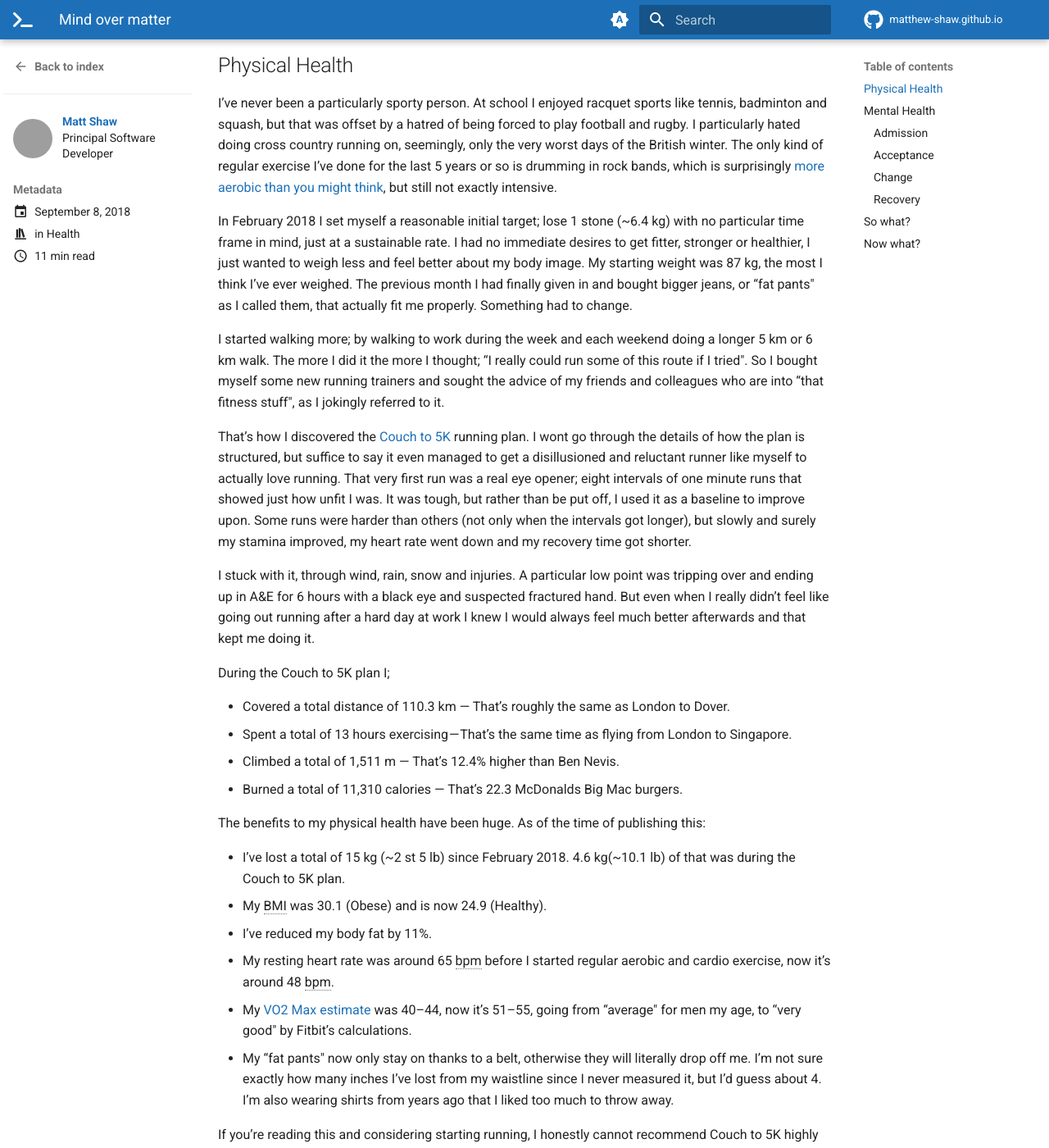
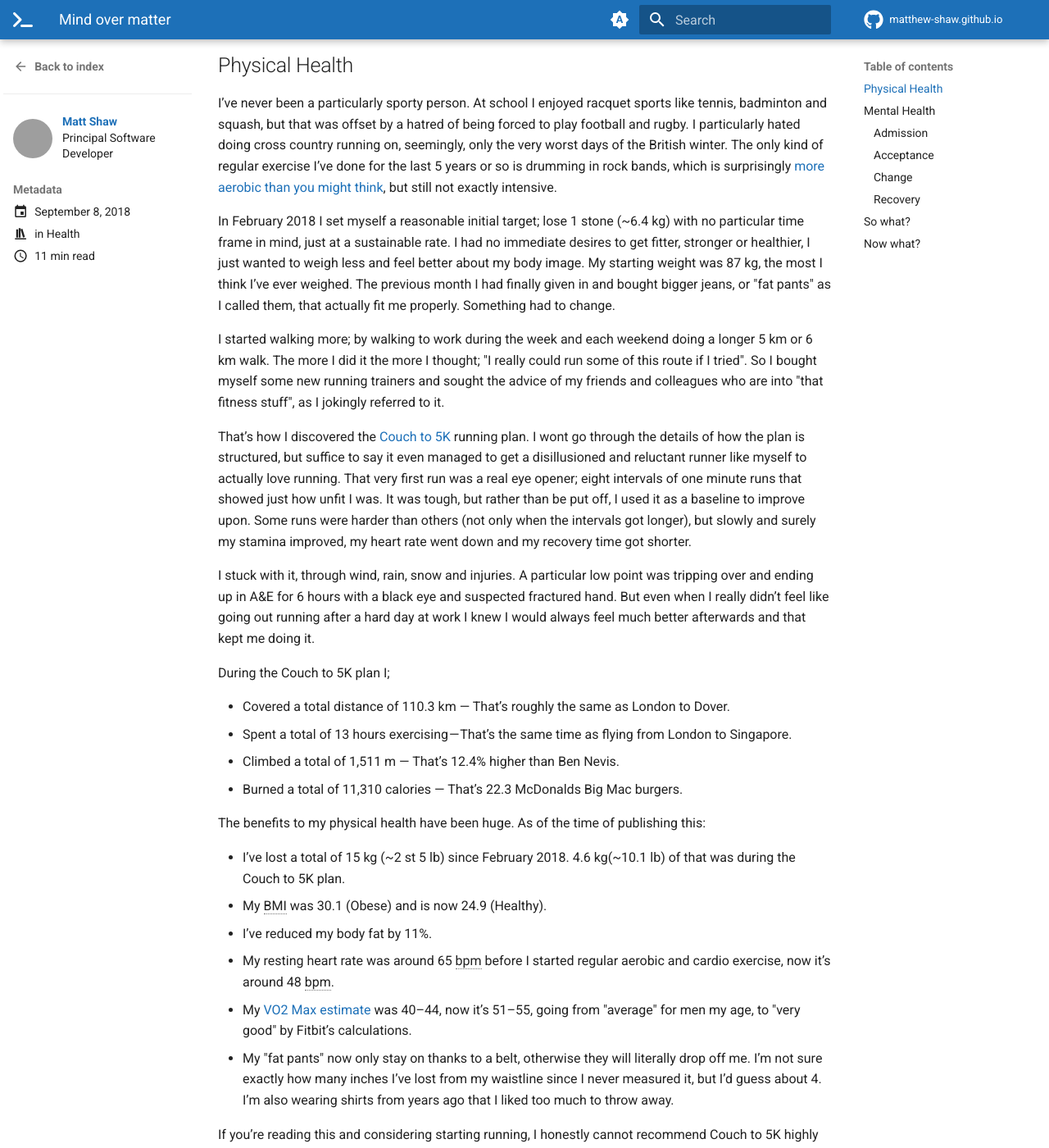
Before and after one commit to matthew-shaw/matthew-shaw.github.io, an MkDocs documentation site: the page built from docs/blog/posts/mind-over-matter.md, in a window 1280 px wide and 1400 px high, scrolled down 295 px. Shown: the whole window at 82% size. Built offline with MkDocs 1.6.1 and Material for MkDocs 9.7.7, drawn with Linux system fonts in a browser that asks for light colours; plug-ins that fetch from the network failed and are left out; comment, search, counter and statistics services are not loaded; some of the changed text lies outside the part shown; grey boxes are pictures that could not be loaded.

Commit message:
replace quote marks

```diff
--- a/docs/blog/posts/mind-over-matter.md
+++ b/docs/blog/posts/mind-over-matter.md
@@ -23,9 +23,9 @@ I decided to do something about my weight and perceived body image. But it wasn
 
 I’ve never been a particularly sporty person. At school I enjoyed racquet sports like tennis, badminton and squash, but that was offset by a hatred of being forced to play football and rugby. I particularly hated doing cross country running on, seemingly, only the very worst days of the British winter. The only kind of regular exercise I’ve done for the last 5 years or so is drumming in rock bands, which is surprisingly [more aerobic than you might think](http://news.bbc.co.uk/1/hi/health/7518888.stm), but still not exactly intensive.
 
-In February 2018 I set myself a reasonable initial target; lose 1 stone (~6.4 kg) with no particular time frame in mind, just at a sustainable rate. I had no immediate desires to get fitter, stronger or healthier, I just wanted to weigh less and feel better about my body image. My starting weight was 87 kg, the most I think I’ve ever weighed. The previous month I had finally given in and bought bigger jeans, or “fat pants" as I called them, that actually fit me properly. Something had to change.
+In February 2018 I set myself a reasonable initial target; lose 1 stone (~6.4 kg) with no particular time frame in mind, just at a sustainable rate. I had no immediate desires to get fitter, stronger or healthier, I just wanted to weigh less and feel better about my body image. My starting weight was 87 kg, the most I think I’ve ever weighed. The previous month I had finally given in and bought bigger jeans, or "fat pants" as I called them, that actually fit me properly. Something had to change.
 
-I started walking more; by walking to work during the week and each weekend doing a longer 5 km or 6 km walk. The more I did it the more I thought; “I really could run some of this route if I tried". So I bought myself some new running trainers and sought the advice of my friends and colleagues who are into “that fitness stuff", as I jokingly referred to it.
+I started walking more; by walking to work during the week and each weekend doing a longer 5 km or 6 km walk. The more I did it the more I thought; "I really could run some of this route if I tried". So I bought myself some new running trainers and sought the advice of my friends and colleagues who are into "that fitness stuff", as I jokingly referred to it.
 
 That’s how I discovered the [Couch to 5K](https://www.nhs.uk/LiveWell/c25k/Pages/couch-to-5k.aspx) running plan. I wont go through the details of how the plan is structured, but suffice to say it even managed to get a disillusioned and reluctant runner like myself to actually love running. That very first run was a real eye opener; eight intervals of one minute runs that showed just how unfit I was. It was tough, but rather than be put off, I used it as a baseline to improve upon. Some runs were harder than others (not only when the intervals got longer), but slowly and surely my stamina improved, my heart rate went down and my recovery time got shorter.
 
@@ -44,20 +44,20 @@ The benefits to my physical health have been huge. As of the time of publishing
 - My BMI was 30.1 (Obese) and is now 24.9 (Healthy).
 - I’ve reduced my body fat by 11%.
 - My resting heart rate was around 65 bpm before I started regular aerobic and cardio exercise, now it’s around 48 bpm.
-- My [VO2 Max estimate](https://help.fitbit.com/articles/en_US/Help_article/2096) was 40–44, now it’s 51–55, going from “average" for men my age, to “very good" by Fitbit’s calculations.
-- My “fat pants" now only stay on thanks to a belt, otherwise they will literally drop off me. I’m not sure exactly how many inches I’ve lost from my waistline since I never measured it, but I’d guess about 4. I’m also wearing shirts from years ago that I liked too much to throw away.
+- My [VO2 Max estimate](https://help.fitbit.com/articles/en_US/Help_article/2096) was 40–44, now it’s 51–55, going from "average" for men my age, to "very good" by Fitbit’s calculations.
+- My "fat pants" now only stay on thanks to a belt, otherwise they will literally drop off me. I’m not sure exactly how many inches I’ve lost from my waistline since I never measured it, but I’d guess about 4. I’m also wearing shirts from years ago that I liked too much to throw away.
 
-If you’re reading this and considering starting running, I honestly cannot recommend Couch to 5K highly enough, and I _never_ thought I’d be saying that. Back in February I wouldn’t have taken that advice, so if you’re reading this and feeling dismissive, sceptical or apprehensive, I understand, I was too, but **I was wrong**. Here’s how I realised…
+If you’re reading this and considering starting running, I honestly cannot recommend Couch to 5K highly enough, and I _never_ thought I’d be saying that. Back in February I wouldn’t have taken that advice, so if you’re reading this and feeling dismissive, sceptical or apprehensive, I understand, I was too, but **I was wrong**. Here’s how I realised...
 
 ## Mental Health
 
-Everyone loves a feel-good weight loss / fitness story and I am very pleased with my progress and proud of what I’ve achieved. But that is less than half of this story. Here’s the hardest part for me; to be open and honest about this, as it’s not something many people, even those close to me, _really_ know about, but talking about it is cathartic so here goes…
+Everyone loves a feel-good weight loss / fitness story and I am very pleased with my progress and proud of what I’ve achieved. But that is less than half of this story. Here’s the hardest part for me; to be open and honest about this, as it’s not something many people, even those close to me, _really_ know about, but talking about it is cathartic so here goes...
 
-> “Hi, my name is Matt and I have mental health problems. Specifically, [Clinical Depression](https://www.nhs.uk/conditions/clinical-depression/) and [Generalised Anxiety Disorder](https://www.nhs.uk/conditions/generalised-anxiety-disorder/) with a tendency towards [Impostor Syndrome](https://en.wikipedia.org/wiki/Impostor_syndrome)."
+> "Hi, my name is Matt and I have mental health problems. Specifically, [Clinical Depression](https://www.nhs.uk/conditions/clinical-depression/) and [Generalised Anxiety Disorder](https://www.nhs.uk/conditions/generalised-anxiety-disorder/) with a tendency towards [Impostor Syndrome](https://en.wikipedia.org/wiki/Impostor_syndrome)."
 
 I have a long history with these issues, mostly over a decade ago, which included periods of depression and anxiety that at times made simply being myself something that I abhorred. I felt worthless and useless, because that’s how I viewed myself, so that’s what I told myself I was. It was a self-fulfilling vicious circle and it prevented me from living my life.
 
-I was on various antidepressants, sought counselling and therapy several times, read some self help books and after a long and difficult time I learned how to cope with it. But you don’t _“get better"_. It’s not like a common cold, it doesn’t just go away eventually, you learn how to live with it. Although I’m pleased to say that most of the last decade has been relapse free.
+I was on various antidepressants, sought counselling and therapy several times, read some self help books and after a long and difficult time I learned how to cope with it. But you don’t _"get better"_. It’s not like a common cold, it doesn’t just go away eventually, you learn how to live with it. Although I’m pleased to say that most of the last decade has been relapse free.
 
 ### Admission
 
@@ -65,7 +65,7 @@ That is, until a couple of years ago. The birth of my daughter was the single mo
 
 In addition, I had recently gained a promotion at work into a role that I had aspired to for many years. A role that carries a lot of technical responsibility with many people looking to me for answers, leadership and guidance. I was working on a high profile project that received a lot of scrutiny and criticism. I was giving it my all, so it was hard not to take things personally. It was a difficult and pressured working environment for quite a long time and whilst I had the support of a brilliant team around me, it took its toll.
 
-It took a long time for me to accept that something was wrong, despite being more aware of the symptoms given my history with them, I just couldn’t see it. “I’m just tired", “I’m stressed at work", “Having a child isn’t easy, every parent must feel this way" are the kind of things I would say to myself to justify my emotions. It wasn’t until I saw the impact it was having on my wife, our relationship and my relationship with my daughter that I started to accept that I needed help. My wife was my saviour really, if she hadn’t helped me see what was happening I don’t think I’d have been able to even want to change.
+It took a long time for me to accept that something was wrong, despite being more aware of the symptoms given my history with them, I just couldn’t see it. "I’m just tired", "I’m stressed at work", "Having a child isn’t easy, every parent must feel this way" are the kind of things I would say to myself to justify my emotions. It wasn’t until I saw the impact it was having on my wife, our relationship and my relationship with my daughter that I started to accept that I needed help. My wife was my saviour really, if she hadn’t helped me see what was happening I don’t think I’d have been able to even want to change.
 
 ### Acceptance
 
@@ -75,7 +75,7 @@ The only benefit I found from this experience was that having gone through their
 
 ### Change
 
-You have to _want_ to change. You can’t just go to a counsellor, sit there and chat for an hour a week and expect to _“get better"_. They can’t cure you and they can’t fix you. You have to do it for yourself. They are a key person though, and the relationship you form with them is very important. I was very lucky to find an excellent counsellor privately who was open to taking a different approach to the CBT model, since my previous experiences with it weren’t that effective.
+You have to _want_ to change. You can’t just go to a counsellor, sit there and chat for an hour a week and expect to _"get better"_. They can’t cure you and they can’t fix you. You have to do it for yourself. They are a key person though, and the relationship you form with them is very important. I was very lucky to find an excellent counsellor privately who was open to taking a different approach to the CBT model, since my previous experiences with it weren’t that effective.
 
 I’ve been seeing my counsellor Sarah for about 6 months and it has helped me tremendously, far more than any of my previous experiences of CBT. I’ve re-learnt various coping mechanisms and strategies, including;
 
@@ -92,7 +92,7 @@ I was experiencing very similar mental barriers in my counselling sessions as I
 
 It was all about micro-achievements for me; the reward payoff for consistently achieving ever increasing but attainable targets was a massive boost to my mental health. In much the same way as [video games can help people with anxiety](https://www.bbc.co.uk/bbcthree/article/968b997f-4150-4fad-a6e4-997081d87c8d) through inbuilt reward systems, apps like [Fitbit](https://www.fitbit.com/) and [Strava](https://www.strava.com/athletes/mash85) were providing the continual gradual improvement and rewards I needed to keep me motivated.
 
-Running changed from something I was doing to get fit to something I was doing for my own headspace, purely for me, and I didn’t feel guilty about doing it. Getting fitter changed from “I’m so fat, my jeans don’t fit anymore" to feeling confident enough to take a compliment about my appearance without questioning their motives. Losing weight was less about the number and more about setting a target, sticking to it and achieving it.
+Running changed from something I was doing to get fit to something I was doing for my own headspace, purely for me, and I didn’t feel guilty about doing it. Getting fitter changed from "I’m so fat, my jeans don’t fit anymore" to feeling confident enough to take a compliment about my appearance without questioning their motives. Losing weight was less about the number and more about setting a target, sticking to it and achieving it.
 
 Research shows that [regular aerobic exercise is as effective as antidepressants](https://slate.com/technology/2018/03/exercise-is-as-effective-as-antidepressants-for-many-cases-of-depression.html). I’d had some pretty unpleasant side effects from the latest type of antidepressant I was taking, but I was feeling the benefits of the counselling and increased exercise, so I decided to stop taking them. **I do not recommend you do this**, you should of course go back to your GP and review with them before reducing or stopping any medication. That said, once the side effects had passed I felt a lot better knowing I wasn’t dependent on them.
 
```
Also changed, not shown: docs/blog/posts/features-truly-agile-teams.md (+1 -1 lines), docs/blog/posts/mash-petitions.md (+1 -1 lines), docs/blog/posts/mash-time-tracker-native.md (+1 -1 lines), docs/blog/posts/mash-time-tracker.md (+2 -2 lines), docs/blog/posts/rapid-prototype-versioning.md (+1 -1 lines).
